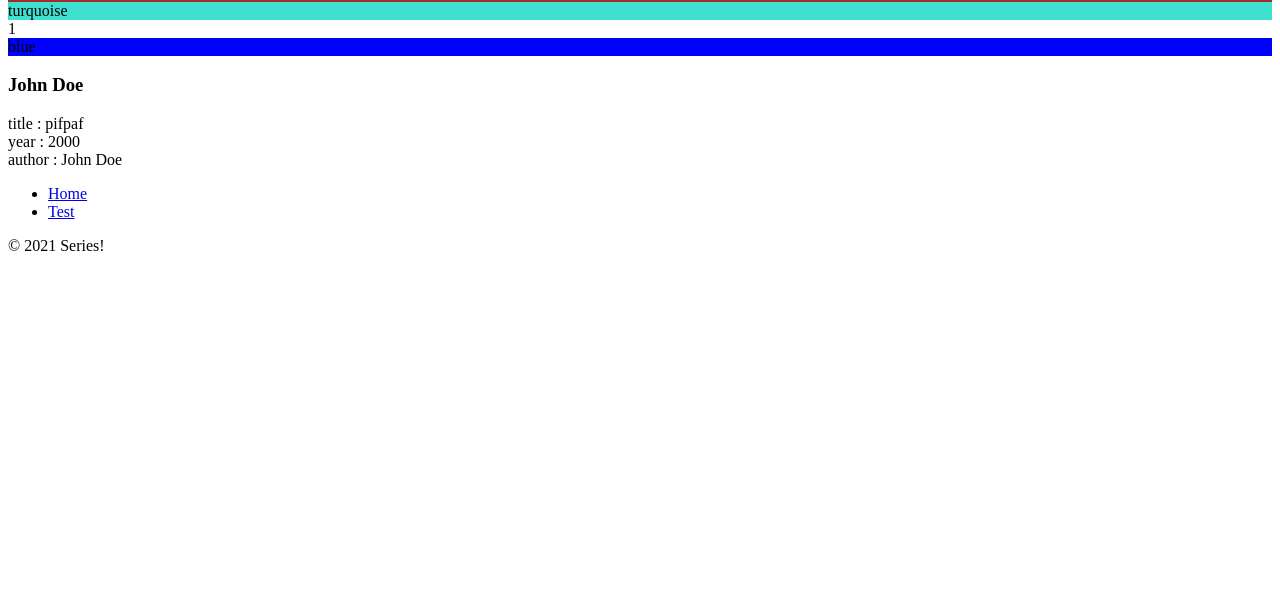
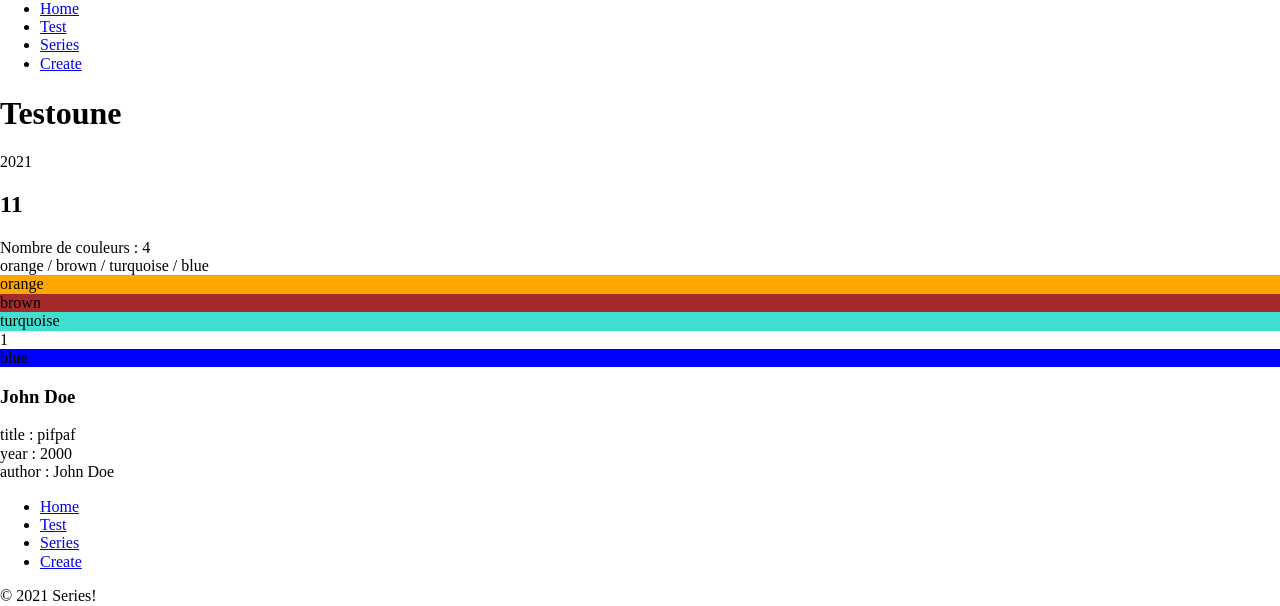
Before and after one commit to AnthonyRomian/serie-symfony-eni, a Symfony app: template edwmc053/templates/main/test.html.twig in a window 1280 px wide. Shown: the part 351-957 px from the top of the page. Before the commit the page ends 602 px from the top, so only its background shows below. Run offline with Twig, Linux system fonts and the light colour scheme; the template is opened without the code that fills it, so the values that code supplies are empty; some libraries are stand-ins or nearby versions.

Commit message:
creation base de base pour les series

```diff
--- a/edwmc053/templates/base.html.twig
+++ b/edwmc053/templates/base.html.twig
@@ -6,28 +6,29 @@
           content="width=device-width, user-scalable=no, initial-scale=1.0">
     <meta http-equiv="X-UA-Compatible" content="ie=edge">
     <title>{% block title %} Series !{% endblock %}</title>
+
+
+    <link rel="preconnect" href="https://fonts.googleapis.com">
+    <link rel="preconnect" href="https://fonts.gstatic.com" crossorigin>
+    <link href="https://fonts.googleapis.com/css2?family=Crimson+Text&display=swap" rel="stylesheet">
+    <link rel="stylesheet" href="css/normalize.css">
+    <link rel="stylesheet" href="{{ asset('css/app.css') }}">
+
+    <link rel="stylesheet" href="{{ asset('img/icon.png') }}">
 </head>
 <body>
+    <div class="container">
         <header>
-        <h1>Series !</h1>
-        <nav>
-            <ul>
-                <li><a href="#" title="Home">Home</a></li>
-                <li><a href="#" title="Test">Test</a></li>
-            </ul>
-        </nav>
-
+            <h1><a href="{{ path('main_home') }}"></a><img src="{{ asset('img/logo.svg') }}" alt="Series !"></h1>
+            {%  include('inc/nav.html.twig') %}
         </header>
-
         <main>
             {% block body %}{% endblock %}
-
         </main>
-
         <footer>
             {%  include('inc/nav.html.twig') %}
             <div>&copy; {{ "now"|date('Y') }} Series!</div>
-
         </footer>
+    </div>
 </body>
 </html>
--- a/edwmc053/templates/inc/nav.html.twig
+++ b/edwmc053/templates/inc/nav.html.twig
@@ -1,6 +1,9 @@
 <nav>
     <ul>
-        <li><a href="#" title="Home">Home</a></li>
-        <li><a href="#" title="Test">Test</a></li>
+        <li><a href="{{ path('main_home') }}" title="Home">Home</a></li>
+        <li><a href="{{ path('main_test') }}" title="Test">Test</a></li>
+        <li><a href="{{ path('listList') }}" title="All series">Series</a></li>
+        <li><a href="{{ path('listcreate') }}" title="Create a new serie">Create</a></li>
+
     </ul>
 </nav>
--- a/edwmc053/templates/main/test.html.twig
+++ b/edwmc053/templates/main/test.html.twig
@@ -2,6 +2,8 @@
 
 {% block body %}
     <h1>Testoune</h1>
+
+    <div>{{ mySerie.title | raw }} {{ autreVar }}</div>
 <div>
 
     <div>{{ "now"|date('Y') }}</div>
```
Also changed, not shown: edwmc053/src/Controller/MainController.php (+9 -1 lines). Lines whose indentation alone changed are shown as unchanged.
